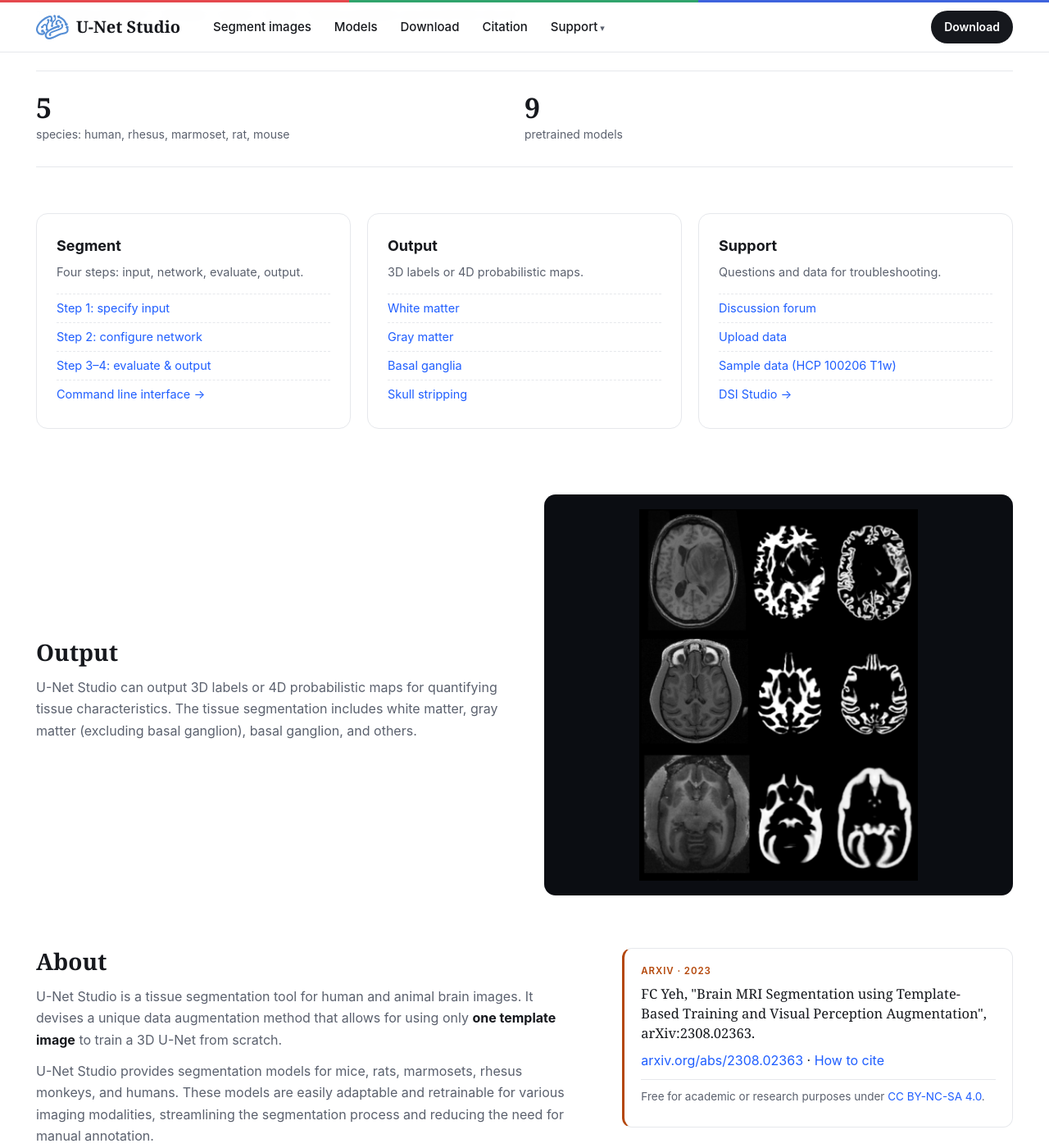
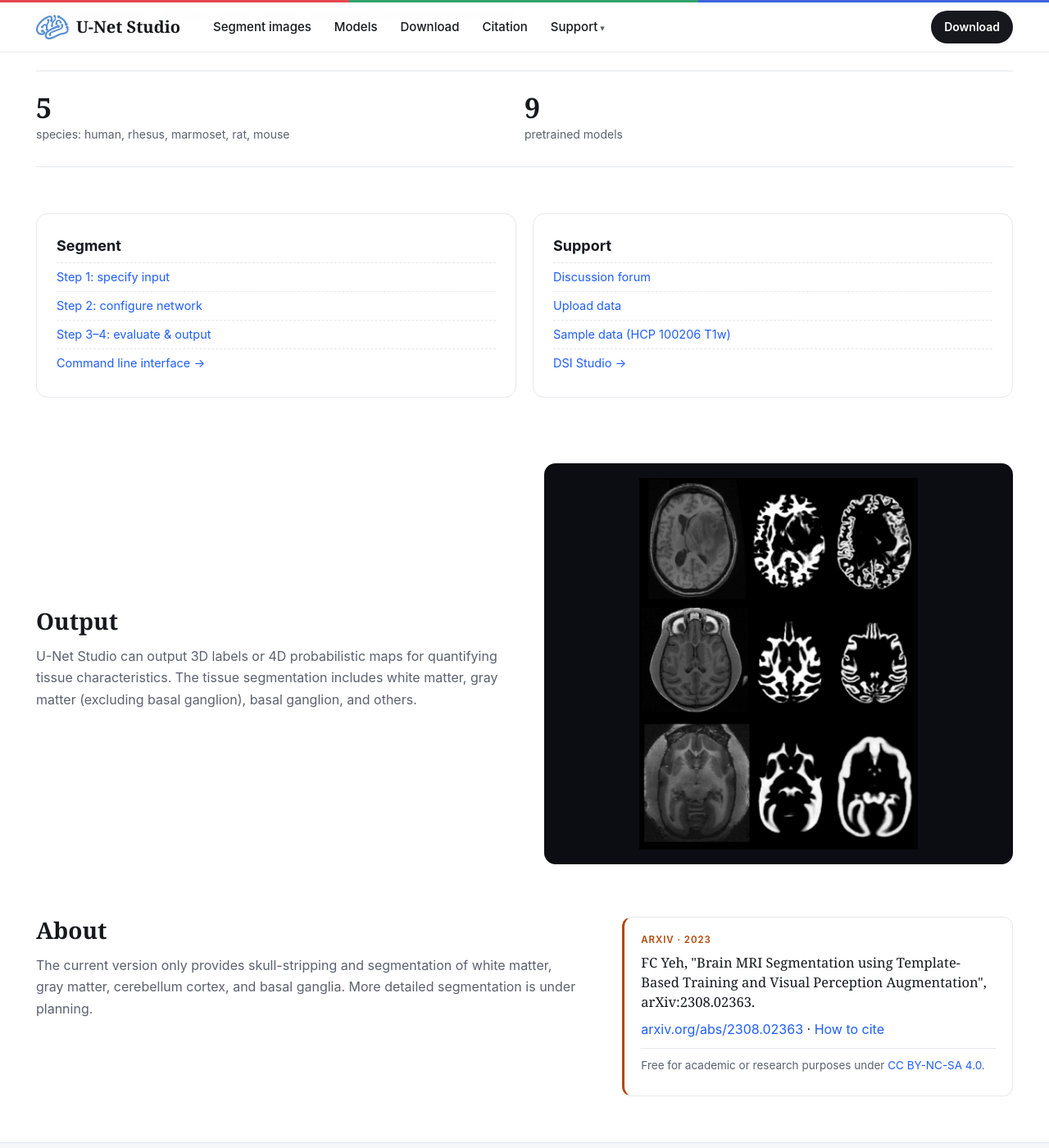
Before and after one commit to frankyeh/UNet-Studio-Website, a Jekyll site: the page built from index.md, in a window 1280 px wide and 1400 px high, scrolled down 586 px. Shown: the whole window at 82% size. Built offline with Jekyll 4.4.1, drawn with Linux system fonts in a browser that asks for light colours; some of the changed text lies outside the part shown.

Commit message:
Simplify U-Net Studio homepage for live review (#1)
* Polish U-Net homepage: _layouts/home.html

* Polish U-Net homepage: index.md

* Polish U-Net homepage: _layouts/default.html

* Polish U-Net homepage: assets/css/style.scss

* Preserve original U-Net footer source link for owner decision

* Remove unused U-Net Get started styling after homepage simplification

```diff
--- a/_layouts/home.html
+++ b/_layouts/home.html
@@ -33,7 +33,6 @@ layout: default
       <section class="doors">
         <div class="door">
           <h3>Segment</h3>
-          <p>Four steps: input, network, evaluate, output.</p>
           <ul>
             <li><a href="/evaluate.html#step-1-specify-input">Step 1: specify input</a></li>
             <li><a href="/evaluate.html#step-2-configure-network">Step 2: configure network</a></li>
@@ -42,18 +41,7 @@ layout: default
           </ul>
         </div>
         <div class="door">
-          <h3>Output</h3>
-          <p>3D labels or 4D probabilistic maps.</p>
-          <ul>
-            <li><a href="#output">White matter</a></li>
-            <li><a href="#output">Gray matter</a></li>
-            <li><a href="#output">Basal ganglia</a></li>
-            <li><a href="/evaluate.html#step-3-evaluate">Skull stripping</a></li>
-          </ul>
-        </div>
-        <div class="door">
           <h3>Support</h3>
-          <p>Questions and data for troubleshooting.</p>
           <ul>
             <li><a href="https://groups.google.com/g/unet-studio">Discussion forum</a></li>
             <li><a href="https://www.dropbox.com/request/W0hJkAIVC2keWAjqtqvU">Upload data</a></li>
--- a/assets/css/style.scss
+++ b/assets/css/style.scss
@@ -54,7 +54,7 @@ a:hover { text-decoration: underline; }
 .stats b { display: block; font: 600 30px/1.1 var(--serif); }
 .stats span { color: var(--muted); font-size: 14px; }
 
-.doors { display: grid; grid-template-columns: repeat(3, 1fr); gap: 20px; padding: 56px 0 24px; }
+.doors { display: grid; grid-template-columns: repeat(2, minmax(0, 1fr)); gap: 20px; padding: 56px 0 24px; }
 .door { border: 1px solid var(--line); border-radius: 14px; padding: 24px; }
 .door h3 { margin: 0 0 6px; font-size: 18px; }
 .door p { margin: 0 0 14px; color: var(--muted); font-size: 14.5px; }
@@ -235,7 +235,7 @@ article > h2:first-child { margin-top: 0; padding-top: 0; border-top: 0; }
 .output { display: grid; grid-template-columns: 1fr 1fr; gap: 48px; padding: 56px 0 8px; align-items: center; }
 .output figure { margin: 0; background: #0b0d12; border-radius: 14px; padding: 18px; display: grid; place-items: center; }
 .output figure img { max-width: 340px; width: 100%; display: block; }
-.output h2, .about h2, .start h2 { font: 600 28px/1.2 var(--serif); margin: 0 0 12px; }
+.output h2, .about h2 { font: 600 28px/1.2 var(--serif); margin: 0 0 12px; }
 #output, #about { scroll-margin-top: 76px; }
 .output p, .about p { color: var(--muted); margin: 0 0 12px; }
 .about { display: grid; grid-template-columns: 1.4fr 1fr; gap: 48px; padding: 56px 0 8px; align-items: start; }
@@ -243,14 +243,6 @@ article > h2:first-child { margin-top: 0; padding-top: 0; border-top: 0; }
 .cite-card small { display: block; font-size: 11.5px; letter-spacing: .08em; text-transform: uppercase; color: #b4470a; font-weight: 600; margin-bottom: 6px; }
 .cite-card span { display: block; color: var(--ink); font: 16.5px/1.45 var(--serif); margin-bottom: 8px; }
 .cite-card .lic { font: 13.5px/1.5 var(--sans); display: block; margin-top: 10px; padding-top: 10px; border-top: 1px solid var(--line); color: var(--muted); font-size: 13.5px; }
-.start { margin: 56px 0 0; background: #0f1218; color: #d7dbe3; border-radius: 16px; padding: 30px 32px; display: grid; grid-template-columns: 1fr 1.4fr; gap: 24px; align-items: center; }
-.start h2 { color: #fff; font-size: 26px; margin: 0 0 6px; }
-.start p { margin: 0; color: #a9b0bd; }
-.start .opts { display: grid; grid-template-columns: repeat(4, 1fr); gap: 10px; }
-.start .opts a { display: block; text-align: center; border: 1px solid #2c3240; border-radius: 10px; padding: 12px 8px; color: #fff; font-size: 14px; }
-.start .opts a:hover { border-color: #5b6478; text-decoration: none; }
-.start .opts a small { display: block; color: #8b93a3; font-size: 12px; }
 @media (max-width: 820px) {
-  .output, .about, .start { grid-template-columns: 1fr; }
-  .start .opts { grid-template-columns: 1fr 1fr; }
+  .output, .about { grid-template-columns: 1fr; }
 }
--- a/index.md
+++ b/index.md
@@ -13,10 +13,7 @@ title: U-Net Studio
 <section class="about">
   <div>
     <h2 id="about">About</h2>
-    <p>U-Net Studio is a tissue segmentation tool for human and animal brain images. It devises a unique data augmentation method that allows for using only <strong style="color:#16181d">one template image</strong> to train a 3D U-Net from scratch.</p>
-    <p>U-Net Studio provides segmentation models for mice, rats, marmosets, rhesus monkeys, and humans. These models are easily adaptable and retrainable for various imaging modalities, streamlining the segmentation process and reducing the need for manual annotation.</p>
     <p>The current version only provides skull-stripping and segmentation of white matter, gray matter, cerebellum cortex, and basal ganglia. More detailed segmentation is under planning.</p>
-    <p>U-Net Studio is developed with its sister tool <a href="https://dsi-studio.labsolver.org">DSI Studio</a>. Many of the libraries are shared between them.</p>
   </div>
   <div class="cite-card">
     <small>arXiv · 2023</small>
@@ -25,16 +22,3 @@ title: U-Net Studio
     <span class="lic">Free for academic or research purposes under <a href="https://creativecommons.org/licenses/by-nc-sa/4.0/legalcode">CC BY-NC-SA 4.0</a>.</span>
   </div>
 </section>
-
-<section class="start">
-  <div>
-    <h2>Get started</h2>
-    <p>Download, unzip and run. All models and training templates are on the <a href="/models.html" style="color:#9ab8ff">models</a> page.</p>
-  </div>
-  <div class="opts">
-    <a href="/download.html">Download<small>Pre-release 2023.04.17</small></a>
-    <a href="/models.html">Models<small>training templates</small></a>
-    <a href="/evaluate.html">Segment images<small>step by step</small></a>
-    <a href="https://groups.google.com/g/unet-studio">Forum<small>questions</small></a>
-  </div>
-</section>
```
